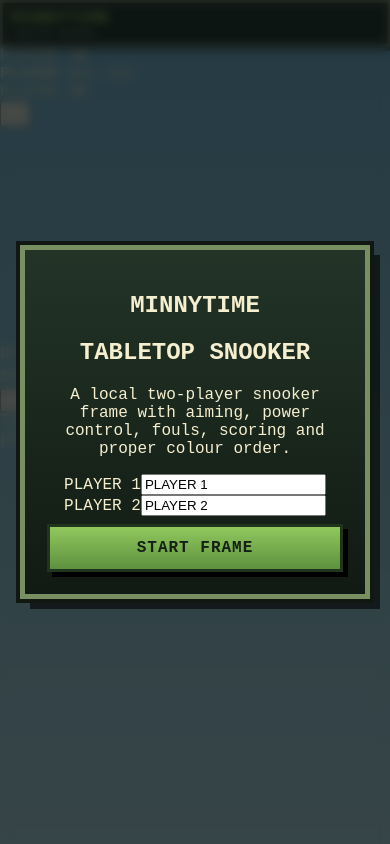
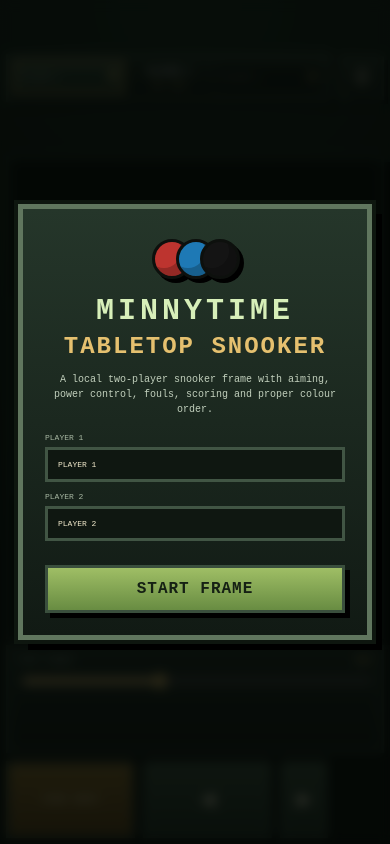
Before and after one commit to beckburgz1311-ux/Minnytime, a plain HTML site: page index.html in a window 390 px wide. Drawn offline with Linux system fonts and the light colour scheme; a script that the page names is missing.

Commit message:
Style Minnytime tabletop snooker

```diff
--- a/style.css
+++ b/style.css
@@ -1,69 +1,85 @@
 :root{
-  --ink:#172018;
-  --panel:rgba(20,31,22,.88);
-  --cream:#f6efcf;
-  --grass:#6da64b;
-  --dirt:#8a5c35;
-  --stone:#7b8085;
-  --wood:#8b633b;
-  --leaf:#4d873f;
-  --sand:#d6c27a;
-  --shadow:#081009;
+  --felt:#17633f;
+  --felt-dark:#0f4a30;
+  --rail:#5b351e;
+  --rail-light:#8a5b31;
+  --gold:#e5c06f;
+  --cream:#f4ecd1;
+  --ink:#11150f;
+  --panel:#18231b;
+  --red:#a8342f;
+  --blue:#4576a8;
 }
 *{box-sizing:border-box;-webkit-tap-highlight-color:transparent}
-html,body{margin:0;width:100%;height:100%;overflow:hidden;background:#78b8df;color:var(--cream);font-family:"Courier New",monospace;touch-action:none;user-select:none;-webkit-user-select:none}
-button{font:inherit;color:inherit}
-#gameShell{position:relative;width:100%;height:100dvh;overflow:hidden;background:linear-gradient(#78b8df,#b8dded)}
-#game{display:block;width:100%;height:100%;touch-action:none}
-.hud{position:absolute;z-index:8;pointer-events:none}
-.top-hud{top:max(8px,env(safe-area-inset-top));left:max(8px,env(safe-area-inset-left));right:max(8px,env(safe-area-inset-right));display:grid;grid-template-columns:auto 1fr auto;align-items:start;gap:8px}
-.brand,.readout,.square-btn{background:var(--panel);border:3px solid rgba(246,239,207,.45);box-shadow:4px 4px 0 rgba(0,0,0,.45);backdrop-filter:blur(4px)}
-.brand{padding:7px 9px}
-.brand strong{display:block;font-size:15px;letter-spacing:2px;color:#c9ed8b;text-shadow:2px 2px 0 #1d3a1b}
-.brand small{display:block;margin-top:2px;font-size:7px;letter-spacing:1px;color:#d8e6c7}
-.readout{justify-self:end;padding:6px 8px;text-align:right;font-size:8px;line-height:1.5}
-.readout span{display:block}
-#targetText{color:#ffe394}
-.square-btn{width:42px;height:42px;padding:0;font-size:20px;pointer-events:auto;background:var(--panel)}
-.square-btn:active{transform:translate(3px,3px);box-shadow:1px 1px 0 rgba(0,0,0,.45)}
-.crosshair{position:absolute;z-index:7;left:50%;top:50%;width:20px;height:20px;transform:translate(-50%,-50%);pointer-events:none;filter:drop-shadow(1px 1px 0 #000)}
-.crosshair i,.crosshair b{position:absolute;display:block;background:#fff8cf}
-.crosshair i{left:9px;top:2px;width:2px;height:16px}.crosshair b{left:2px;top:9px;width:16px;height:2px}
-.toast{position:absolute;z-index:15;left:50%;bottom:154px;transform:translate(-50%,10px);max-width:78%;padding:7px 10px;background:rgba(13,21,15,.92);border:2px solid rgba(246,239,207,.6);box-shadow:3px 3px 0 rgba(0,0,0,.5);font-size:10px;text-align:center;opacity:0;transition:.18s;pointer-events:none}
-.toast.show{opacity:1;transform:translate(-50%,0)}
-.overlay{position:absolute;z-index:30;inset:0;display:grid;place-items:center;padding:20px;background:rgba(5,10,7,.72);backdrop-filter:blur(5px)}
+html,body{margin:0;width:100%;height:100%;overflow:hidden;background:#0b110d;color:var(--cream);font-family:"Courier New",monospace;touch-action:none;user-select:none;-webkit-user-select:none}
+button,input{font:inherit}
+button{color:inherit}
+#gameShell{width:100%;height:100dvh;display:grid;grid-template-rows:auto minmax(0,1fr) auto auto;gap:8px;padding:max(8px,env(safe-area-inset-top)) max(8px,env(safe-area-inset-right)) max(8px,env(safe-area-inset-bottom)) max(8px,env(safe-area-inset-left));background:radial-gradient(circle at top,#1e3124,#0b110d 68%)}
+.topbar{display:grid;grid-template-columns:auto 1fr auto;gap:8px;align-items:center}
+.brand,.scoreboard,.icon-btn,.power-panel,.shoot-btn,.nudge-btn,.footer-note{background:linear-gradient(180deg,#243228,#141d17);border:3px solid #4b604f;box-shadow:4px 4px 0 #000}
+.brand{padding:7px 10px}
+.brand strong{display:block;color:#d8efbf;font-size:15px;letter-spacing:2px}
+.brand small{display:block;margin-top:2px;color:#9db493;font-size:7px;letter-spacing:1px}
+.scoreboard{display:grid;grid-template-columns:1fr auto 1fr;gap:7px;padding:5px;align-items:stretch}
+.player-card{display:flex;align-items:center;justify-content:space-between;gap:8px;padding:6px 8px;background:#111914;border:2px solid #354839;opacity:.6;transition:.18s}
+.player-card.active{opacity:1;background:linear-gradient(180deg,#37513f,#24382b);border-color:var(--gold);transform:translateY(-1px)}
+.player-card span{font-size:9px;overflow:hidden;text-overflow:ellipsis;white-space:nowrap}
+.player-card strong{font-size:19px;color:var(--gold)}
+.frame-info{min-width:94px;display:grid;place-items:center;padding:4px 8px;text-align:center}
+.frame-info b{font-size:9px;color:#fff}
+.frame-info small{font-size:8px;color:var(--gold)}
+.icon-btn{width:44px;height:44px;padding:0;font-size:20px}
+.icon-btn:active,.nudge-btn:active,.shoot-btn:active,.primary-btn:active,.secondary-btn:active{transform:translate(3px,3px);box-shadow:1px 1px 0 #000}
+.table-wrap{position:relative;min-height:0;display:grid;place-items:center;padding:6px;background:#080d09;border:3px solid #2c3e30;box-shadow:6px 6px 0 #000;overflow:hidden}
+#game{display:block;max-width:100%;max-height:100%;width:auto;height:auto;aspect-ratio:1000/560;background:#0e2c20;touch-action:none}
+.message{position:absolute;left:50%;bottom:12px;transform:translate(-50%,8px);max-width:82%;padding:6px 9px;background:rgba(9,14,10,.9);border:2px solid rgba(229,192,111,.65);font-size:9px;text-align:center;opacity:0;transition:.18s;pointer-events:none}
+.message.show{opacity:1;transform:translate(-50%,0)}
+.controls{display:grid;grid-template-columns:minmax(180px,1fr) auto 54px 54px;gap:8px;align-items:stretch}
+.power-panel{padding:8px 10px}
+.power-panel label{display:flex;justify-content:space-between;margin-bottom:5px;font-size:9px;color:#b6c9b6}
+.power-panel strong{color:var(--gold)}
+input[type="range"]{width:100%;accent-color:var(--gold)}
+.shoot-btn,.nudge-btn{border:3px solid #4b604f;font-weight:900}
+.shoot-btn{min-width:140px;background:linear-gradient(180deg,#9d7b35,#6d4f1f);color:#fff4cb;letter-spacing:1px}
+.nudge-btn{background:linear-gradient(180deg,#435b47,#293a2d);font-size:17px}
+.footer-note{display:flex;justify-content:space-between;gap:10px;padding:6px 9px;color:#9db493;font-size:8px}
+.overlay{position:fixed;z-index:30;inset:0;display:grid;place-items:center;padding:18px;background:rgba(3,7,4,.82);backdrop-filter:blur(6px)}
 .overlay.hidden{display:none}
-.panel{width:min(100%,430px);padding:22px;background:linear-gradient(180deg,#233427,#111a13);border:5px solid #789061;box-shadow:0 0 0 4px #101811,10px 10px 0 rgba(0,0,0,.62);text-align:center}
-.title-panel h1{margin:10px 0 6px;color:#c9ed8b;font-size:34px;letter-spacing:4px;text-shadow:4px 4px 0 #284423}
-.title-panel p{margin:0 auto 18px;max-width:310px;font-size:11px;line-height:1.5;color:#d8e6c7}
-.title-panel>small{display:block;margin-top:12px;color:#9fb08e;font-size:8px}
-.cube-logo{position:relative;width:70px;height:62px;margin:auto}
-.cube-logo i,.cube-logo b,.cube-logo span{position:absolute;display:block}
-.cube-logo i{left:18px;top:3px;width:34px;height:34px;background:#86ba56;transform:rotate(30deg) skewY(-30deg) scaleY(.86);border:3px solid #20351c}
-.cube-logo b{left:4px;top:24px;width:32px;height:32px;background:#8a5c35;transform:skewY(30deg);border:3px solid #3e2a1b}
-.cube-logo span{right:4px;top:24px;width:32px;height:32px;background:#704727;transform:skewY(-30deg);border:3px solid #3e2a1b}
-.primary-btn,.menu-action{width:100%;min-height:48px;margin-top:8px;border:3px solid #20351c;background:linear-gradient(#91c85d,#5e913f);color:#142014;box-shadow:5px 5px 0 #000;font-weight:900;letter-spacing:1px}
-.primary-btn:active,.menu-action:active{transform:translate(4px,4px);box-shadow:1px 1px 0 #000}
-.menu-panel h2{margin:0 0 12px;color:#c9ed8b;letter-spacing:3px}
-.menu-action{background:linear-gradient(#6e8d75,#49634f);color:#f6efcf}
-.menu-action.danger{background:linear-gradient(#b76557,#814237)}
-.instructions{margin-top:15px;padding:10px;background:#0f1811;border:2px solid #435b45;text-align:left;color:#bac9ad}
-.instructions p{margin:5px 0;font-size:9px;line-height:1.4}
-.mobile-controls{position:absolute;z-index:9;left:max(10px,env(safe-area-inset-left));right:max(10px,env(safe-area-inset-right));bottom:max(72px,calc(env(safe-area-inset-bottom) + 62px));display:flex;justify-content:space-between;align-items:end;pointer-events:none}
-.move-pad{position:relative;width:126px;height:126px;border-radius:50%;background:rgba(20,31,22,.64);border:4px solid rgba(246,239,207,.38);box-shadow:inset 0 0 0 9px rgba(5,10,7,.36),5px 5px 0 rgba(0,0,0,.4);pointer-events:auto}
-.move-stick{position:absolute;left:50%;top:50%;width:58px;height:58px;border-radius:50%;transform:translate(-50%,-50%);background:linear-gradient(#9bb77a,#59734e);border:4px solid #2a3e2f;box-shadow:4px 4px 0 rgba(0,0,0,.5)}
-.action-stack{display:grid;gap:8px;pointer-events:auto}
-.action-row{display:flex;gap:8px}
-.action-btn{min-width:78px;min-height:54px;padding:6px;border:3px solid #273729;background:linear-gradient(#8ca86f,#56734e);box-shadow:4px 4px 0 rgba(0,0,0,.55);font-weight:900;font-size:10px;letter-spacing:.5px}
-.action-btn.break{background:linear-gradient(#cd7664,#91483d)}
-.action-btn.place{background:linear-gradient(#d4b85f,#9a7931)}
-.action-btn.jump{justify-self:end;min-width:92px;background:linear-gradient(#82afd0,#527a96)}
-.action-btn:active{transform:translate(3px,3px);box-shadow:1px 1px 0 rgba(0,0,0,.55)}
-.hotbar{position:absolute;z-index:10;left:50%;bottom:max(9px,env(safe-area-inset-bottom));transform:translateX(-50%);display:flex;gap:5px;padding:5px;background:rgba(20,31,22,.78);border:3px solid rgba(246,239,207,.4);box-shadow:4px 4px 0 rgba(0,0,0,.5)}
-.hotbar button{position:relative;width:47px;height:47px;padding:5px;border:3px solid #26372b;background:#63745c;box-shadow:2px 2px 0 #000}
-.hotbar button.selected{outline:4px solid #ffe394;transform:translateY(-4px)}
-.hotbar button small{position:absolute;left:3px;top:2px;font-size:7px;color:#fff8cf;text-shadow:1px 1px 0 #000}
-.block-icon{display:block;width:26px;height:26px;margin:5px auto 0;border:2px solid rgba(0,0,0,.42);box-shadow:inset -5px -5px 0 rgba(0,0,0,.16),inset 4px 4px 0 rgba(255,255,255,.14)}
-@media(pointer:fine){.mobile-controls{opacity:.48}.move-pad{width:112px;height:112px}.action-btn{min-height:48px}}
-@media(orientation:landscape) and (max-height:520px){.top-hud{top:6px}.brand{padding:5px 7px}.brand strong{font-size:12px}.square-btn{width:36px;height:36px}.mobile-controls{bottom:58px}.move-pad{width:104px;height:104px}.move-stick{width:48px;height:48px}.action-btn{min-height:45px;min-width:70px}.hotbar button{width:42px;height:42px}.toast{bottom:120px}}
-@media(max-width:390px){.readout{display:none}.move-pad{width:112px;height:112px}.move-stick{width:52px;height:52px}.action-btn{min-width:70px}.hotbar button{width:42px;height:42px}}
+.panel{width:min(100%,470px);max-height:90dvh;overflow:auto;padding:22px;background:linear-gradient(180deg,#25362a,#111a14);border:5px solid #60765e;box-shadow:0 0 0 4px #0e160f,10px 10px 0 #000;text-align:center}
+.panel h1{margin:8px 0 0;color:#d7efb9;font-size:30px;letter-spacing:4px}
+.panel h2{margin:5px 0 12px;color:var(--gold);letter-spacing:2px}
+.panel p{font-size:10px;line-height:1.5;color:#c2d0bd}
+.ball-logo{position:relative;width:92px;height:55px;margin:auto}
+.ball-logo i,.ball-logo b,.ball-logo span{position:absolute;top:8px;width:40px;height:40px;border-radius:50%;border:3px solid #0d100d;box-shadow:inset -8px -8px 0 rgba(0,0,0,.22),4px 4px 0 #000}
+.ball-logo i{left:3px;background:#bd342f}.ball-logo b{left:27px;background:#1e79b5}.ball-logo span{left:51px;background:#141414}
+.name-grid{display:grid;grid-template-columns:1fr 1fr;gap:10px;margin:16px 0}
+.name-grid label{display:grid;gap:5px;text-align:left;font-size:8px;color:#a9b9a4}
+.name-grid input{width:100%;padding:10px;background:#0f1711;color:#f5edcf;border:3px solid #415544;text-transform:uppercase}
+.primary-btn,.secondary-btn{width:100%;min-height:48px;margin-top:8px;border:3px solid #3a4f3d;box-shadow:5px 5px 0 #000;font-weight:900;letter-spacing:1px}
+.primary-btn{background:linear-gradient(180deg,#9fbe65,#688c42);color:#152014}
+.secondary-btn{background:linear-gradient(180deg,#4f6855,#314438)}
+.rules-panel{text-align:left}.rules-panel h2{text-align:center}.rules-panel b{color:var(--gold)}
+.result-panel p{font-size:13px}
+@media(max-width:760px){
+  #gameShell{gap:6px;padding:6px}
+  .brand{display:none}
+  .topbar{grid-template-columns:1fr auto}
+  .scoreboard{grid-column:1}
+  .player-card span{font-size:8px}
+  .player-card strong{font-size:16px}
+  .controls{grid-template-columns:1fr 110px 46px 46px}
+  .shoot-btn{min-width:0;font-size:9px}
+  .footer-note{display:none}
+}
+@media(orientation:portrait){
+  #gameShell{grid-template-rows:auto auto auto;overflow:auto;height:100dvh}
+  .table-wrap{min-height:46vh}
+  .controls{grid-template-columns:1fr 1fr 48px 48px}
+  .power-panel{grid-column:1/-1}
+}
+@media(max-width:430px){
+  .frame-info{min-width:76px;padding:3px}
+  .player-card{padding:5px}
+  .player-card span{max-width:72px}
+  .name-grid{grid-template-columns:1fr}
+}
```
